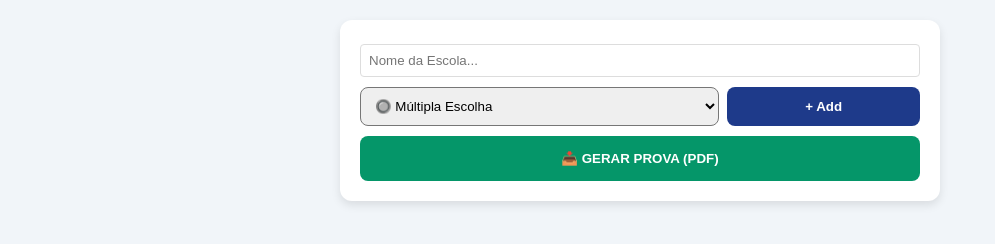
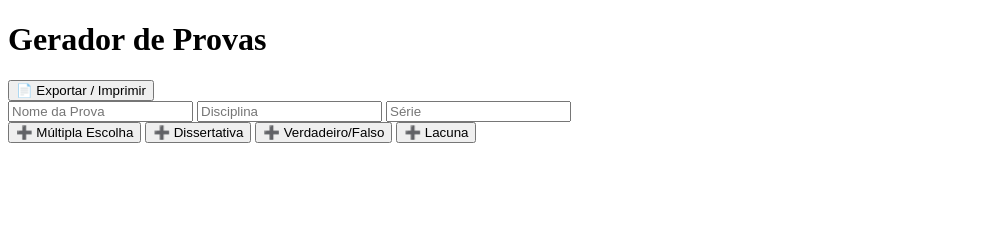
Before and after one commit to kakashikempachi/Gerador-de-Provas-beta, a plain HTML site: page index.html in a window 1280 px wide. Shown: the whole page, without its empty margins (0-995 px from the left). Drawn offline with Linux system fonts and the light colour scheme.

Commit message:
Atualizar o index.html

```diff
--- a/index.html
+++ b/index.html
@@ -1,76 +1,41 @@
 <!DOCTYPE html>
 <html lang="pt-br">
 <head>
-    <meta charset="UTF-8">
-    <meta name="viewport" content="width=device-width, initial-scale=1.0">
-    <title>Editor de Provas v9.0</title>
-    <script src="https://cdnjs.cloudflare.com/ajax/libs/html2pdf.js/0.9.3/html2pdf.bundle.min.js"></script>
-    <style>
-        :root { --cobalt: #1e3a8a; --emerald: #059669; }
-        body { font-family: sans-serif; background: #f1f5f9; margin: 0; padding-bottom: 80px; }
-        .container { max-width: 600px; margin: 20px auto; padding: 0 15px; }
-        .toolbar { background: white; padding: 20px; border-radius: 12px; box-shadow: 0 4px 10px rgba(0,0,0,0.1); position: sticky; top: 10px; z-index: 1000; }
+  <meta charset="UTF-8">
+  <title>Gerador de Provas</title>
+  <meta name="viewport" content="width=device-width, initial-scale=1.0">
 
-        /* Botões Principais */
-        .btn-add { background: var(--cobalt); color: white; border: none; padding: 12px; border-radius: 8px; font-weight: bold; cursor: pointer; flex: 1; }
-        .btn-pdf { width: 100%; background: var(--emerald); color: white; border: none; padding: 15px; border-radius: 8px; margin-top: 10px; font-weight: bold; cursor: pointer; }
-
-        /* Card de Questão */
-        .card-questao { background: white; padding: 20px; border-radius: 8px; margin-top: 15px; border-left: 6px solid var(--cobalt); position: relative; box-shadow: 0 2px 5px rgba(0,0,0,0.05); }
-        .btn-remover { position: absolute; right: 10px; top: 10px; color: #ef4444; border: none; background: none; font-size: 20px; cursor: pointer; }
-
-        textarea { width: 100%; min-height: 60px; margin: 10px 0; padding: 10px; border: 1px solid #ddd; border-radius: 6px; box-sizing: border-box; font-size: 14px; }
-        input[type="text"], input[type="number"] { padding: 8px; border: 1px solid #ddd; border-radius: 4px; margin: 4px 0; width: 100%; box-sizing: border-box; }
-
-        /* Ajustes Específicos */
-        .grid-ligue { display: grid; grid-template-columns: 1fr 1fr; gap: 10px; margin-top: 10px; }
-        .area-foto { background: #f8fafc; border: 1px dashed #cbd5e1; padding: 10px; border-radius: 8px; text-align: center; }
-        .img-preview { display: flex; gap: 5px; flex-wrap: wrap; margin-top: 10px; }
-        .img-preview img { width: 60px; height: 60px; object-fit: cover; border: 1px solid #ddd; }
-
-        /* Modal */
-        #modal-busca { display: none; position: fixed; top:0; left:0; width:100%; height:100%; background:rgba(0,0,0,0.8); z-index:2000; align-items:center; justify-content:center; }
-        .modal-inner { background:white; padding:20px; border-radius:10px; width:90%; max-width:400px; }
-
-        /* PDF Oculto */
-        #pdf-folha { display: none; background: white; width: 210mm; padding: 20mm; color: black; }
-    </style>
+  <link rel="manifest" href="manifest.json">
+  <link rel="stylesheet" href="styles.css">
 </head>
 <body>
 
-<div class="container">
-    <div class="toolbar">
-        <input type="text" id="nome-escola" placeholder="Nome da Escola..." style="margin-bottom: 10px;">
-        <div style="display: flex; gap: 8px;">
-            <select id="tipo-selecionado" style="flex: 2; padding: 10px; border-radius: 8px;">
-                <option value="multipla">🔘 Múltipla Escolha</option>
-                <option value="imagem">🖼️ Questão com Imagem</option>
-                <option value="ligue">🔗 Ligue os Pontos</option>
-                <option value="dissertativa">📝 Dissertativa (Linhas)</option>
-                <option value="vf">⚖️ Verdadeiro ou Falso</option>
-            </select>
-            <button class="btn-add" onclick="criarQuestao()">+ Add</button>
-        </div>
-        <button class="btn-pdf" onclick="gerarPDF()">📥 GERAR PROVA (PDF)</button>
-    </div>
+<header>
+  <h1>Gerador de Provas</h1>
+  <button onclick="window.print()">📄 Exportar / Imprimir</button>
+</header>
 
-    <div id="lista-questoes"></div>
-</div>
+<section class="config">
+  <input type="text" placeholder="Nome da Prova" id="titulo">
+  <input type="text" placeholder="Disciplina">
+  <input type="text" placeholder="Série">
+</section>
 
-<div id="modal-busca">
-    <div class="modal-inner">
-        <h4>Buscar no Google (Pixabay)</h4>
-        <input type="text" id="termo-busca" placeholder="Ex: Mapa, Corpo Humano...">
-        <button onclick="buscarImagens()" style="width:100%; margin-top:5px; padding:8px;">Pesquisar</button>
-        <button onclick="fecharModal()" style="width:100%; margin-top:5px; background:#ddd; border:none; padding:8px;">Fechar</button>
-        <div id="resultados-busca" style="display:grid; grid-template-columns:1fr 1fr; gap:5px; margin-top:10px; max-height:200px; overflow-y:auto;"></div>
-    </div>
-</div>
+<section>
+  <button onclick="adicionarQuestao('multipla')">➕ Múltipla Escolha</button>
+  <button onclick="adicionarQuestao('dissertativa')">➕ Dissertativa</button>
+  <button onclick="adicionarQuestao('vf')">➕ Verdadeiro/Falso</button>
+  <button onclick="adicionarQuestao('lacuna')">➕ Lacuna</button>
+</section>
 
-<div id="pdf-folha">
-    <div id="pdf-corpo"></div>
-</div>
+<section id="prova"></section>
 
-<script src="script.js"></script>
+<script src="app.js"></script>
+<script>
+if ('serviceWorker' in navigator) {
+  navigator.serviceWorker.register('service-worker.js');
+}
+</script>
+
 </body>
 </html>
```
